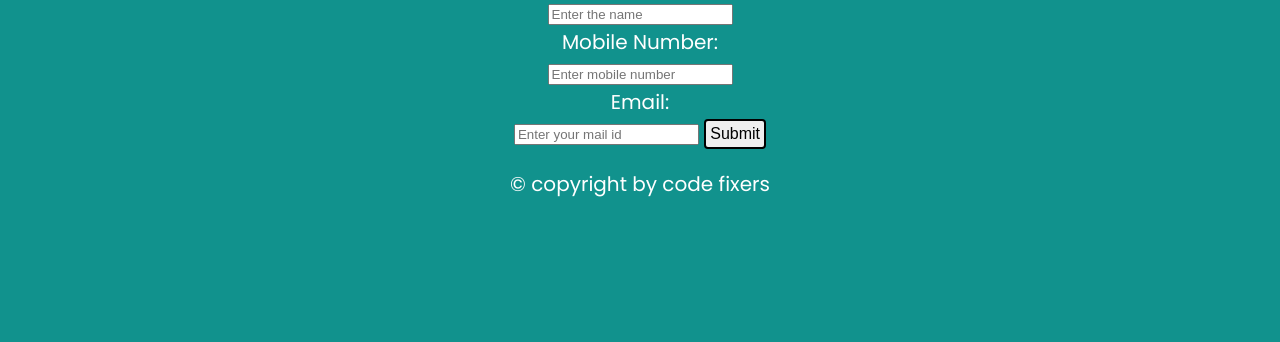
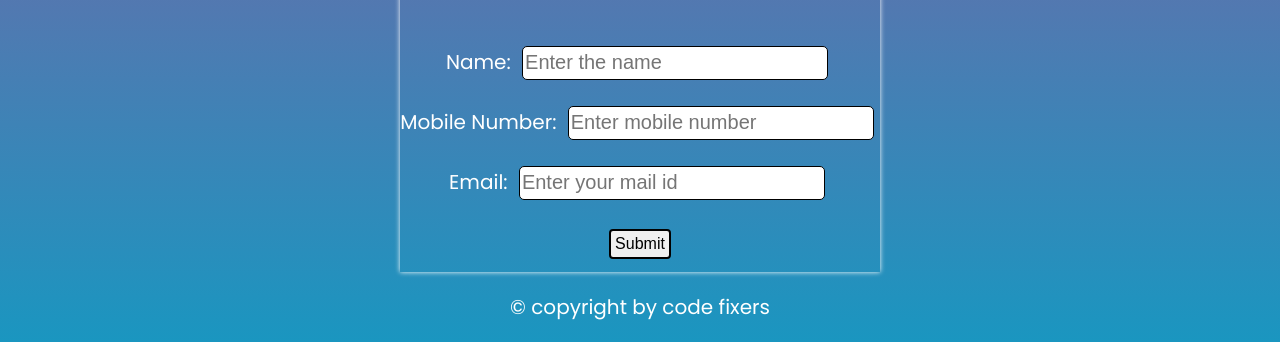
Before and after one commit to AA1-34-Ganesh/Trackify-app, a plain HTML site: page index.html in a window 1280 px wide. Shown: the part 644-986 px from the top of the page. Before the commit the page ends 863 px from the top, so only its background shows below. Drawn offline with Linux system fonts and the light colour scheme; a web font is replaced by a local one.

Commit message:
Change background color

```diff
--- a/index.html
+++ b/index.html
@@ -37,19 +37,25 @@
           expenses, making it easier to create budgets, track spending, and identify areas for cost reduction.</p>
       </div>
       <div class="contact">
+        <form>
         <h2>Contact</h2>
         <label>Name:</label>
         <input type="text" placeholder="Enter the name" name="para" class="text">
+        <br/>
         <label>Mobile Number:</label>
         <input type="tel" placeholder="Enter mobile number"/>
+        <br/>
         <label>Email:</label>
         <input type="email" placeholder="Enter your mail id">
+        <br/>
         <button id="submit">Submit</button>
+        </form>
       </div>
+      <div class="down">
       <footer>
-        <div class="line"></div>
         <p>&copy copyright by code fixers</p>
       </footer>
+      </div>
     </main>
 </body>
 </html>
--- a/style.css
+++ b/style.css
@@ -160,6 +160,9 @@ ul{
   justify-content: space-around;
 
 }
+.logo a{
+  text-decoration: none;
+}
 .main-nav a{
   border: 2px solid black;
   padding: 6px;
@@ -182,7 +185,7 @@ body {
   min-height: 100vh;
   scroll-behavior: smooth;
   text-rendering: optimizeSpeed;
-  background-color:#11928d;
+  background:linear-gradient(rgb(189, 64, 147),rgb(26, 150, 192));
   color: white;
   font-size: 20px;
   scroll-behavior: smooth;
@@ -193,11 +196,27 @@ body {
 .hero, .about, .contact, h2{
 text-align: center;
 }
-.contact label{
+.contact {
   display: flex;
-  justify-content: center;
   flex-direction: column;
+  align-items:center;
+  box-shadow: 0px 0px 5px white ;
+  max-width: fit-content;
+  margin-left: auto;
+  margin-right: auto;
+  line-height:3;
+}
+.hero a{
+  text-decoration: none;
 
+}
+input[type=text],
+input[type=tel],
+input[type=email] {
+  border-radius: 5px;
+  height: 30px;
+  min-width:300px;
+  font-size: 20px;
 }
 #submit, .hero button{
   border: 2px solid black;
@@ -205,13 +224,17 @@ text-align: center;
   padding: 4px;
   font-size: medium;
    text-decoration: none;
+   cursor: pointer;
 }
 #submit:hover{
     background-color: lightcoral;
 }
-input[type="text"]{
-
+input{
+  border: 1px solid black;
+  border-radius: 3px;
+  margin: 6px;
 }
-footer{
+.down{
+  margin: 20px;
   text-align: center;
 }
```
